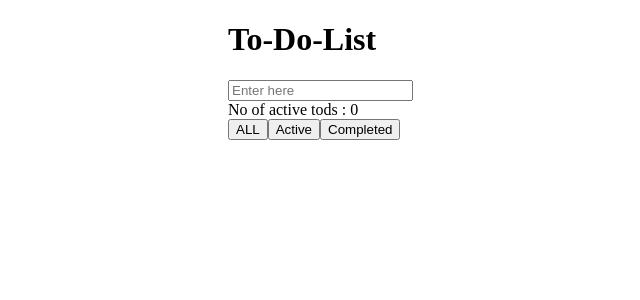
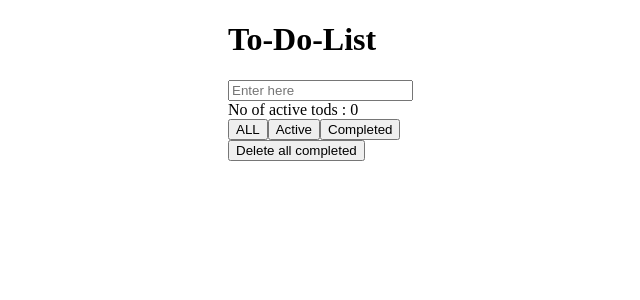
Before and after one commit to gauravm-bit/newtodos, a React (Create React App) app: page / in a window 1280 px wide. Shown: the top 300 px of the page, without its empty margins (96-736 px from the left). Built offline with nearby package versions, Linux system fonts and the light colour scheme.

Commit message:
ADDED : delete all completed button

```diff
--- a/src/components/ToDo.js
+++ b/src/components/ToDo.js
@@ -11,7 +11,5 @@ const ToDo = props => {
             <button onClick={props.deleteToDo}>x</button>
         </div>
     </div>
-
-
 }
 export default ToDo;
--- a/src/components/ToDoList.js
+++ b/src/components/ToDoList.js
@@ -44,6 +44,12 @@ class ToDoList extends React.Component {
         })
     }
 
+    deleteAllCompleted = () =>{
+        this.setState({
+            todos : this.state.todos.filter((todo)=> !todo.complete)
+        })
+    }
+
     render() {
 
         let todos = []
@@ -83,6 +89,11 @@ class ToDoList extends React.Component {
                     Completed
                 </button>
             </div>
+            <div>
+                <button onClick = {this.deleteAllCompleted}>
+                    Delete all completed
+                </button>
+            </div>
         </div>
     }
 }
```
